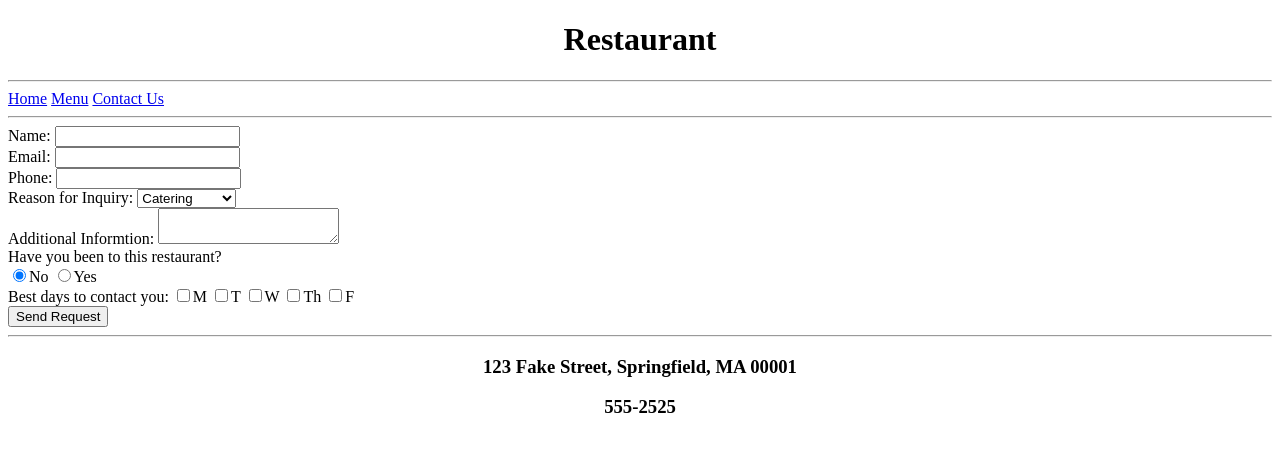
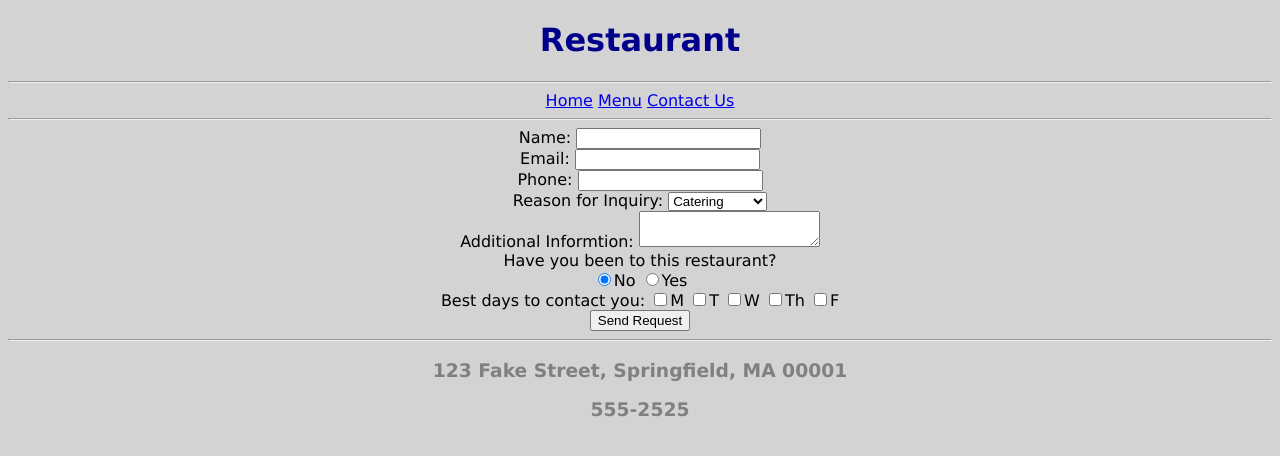
Before and after one commit to KaliHart/Lab-Restaurant-Site-V1, a plain HTML site: page contact.html in a window 1280 px wide. Drawn offline with Linux system fonts and the light colour scheme.

Commit message:
restaurant site v2 - 1.6 CSS lab

```diff
--- a/contact.html
+++ b/contact.html
@@ -2,9 +2,17 @@
 <html>
     <head>
         <title>Home Page</title>
+    <link href="restaurantStyle.css"
+        rel="stylesheet"
+        type="text/css" />
+    <style>
+            body {
+                 text-align: center;
+            }
+        </style>
     </head>
     <body>
-        <h1 align="center">Restaurant</h1>
+        <h1>Restaurant</h1>
         <hr>
         <a href="index.html">Home</a>
         <a href="menu.html">Menu</a>
@@ -36,6 +44,6 @@
         </form>
     </body>
     <hr>
-    <h3 align="center">123 Fake Street, Springfield, MA 00001<h3>
-    <h3 align="center">555-2525<h3>
+    <h3>123 Fake Street, Springfield, MA 00001<h3>
+    <h3>555-2525<h3>
 </html>
--- /dev/null
+++ b/restaurantStyle.css
@@ -0,0 +1,14 @@
+h1 {
+    text-align: center;
+    color: darkblue;
+}
+
+h3 {
+    text-align: center;
+    color: grey;
+}
+
+body {
+    background-color: lightgrey;
+    font-family: verdana;
+}
```
Also changed, not shown: index.html (+6 -3 lines), menu.html (+11 -3 lines).
